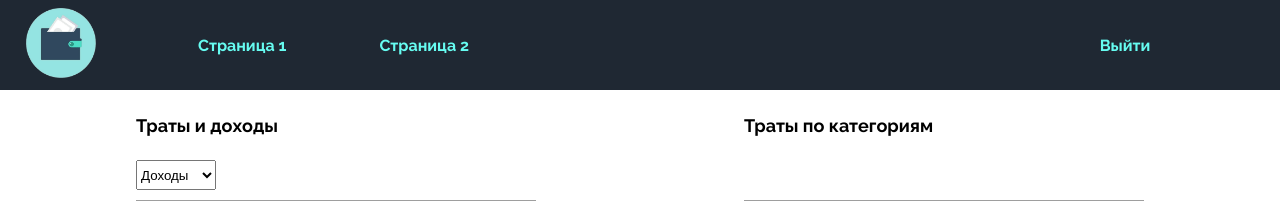
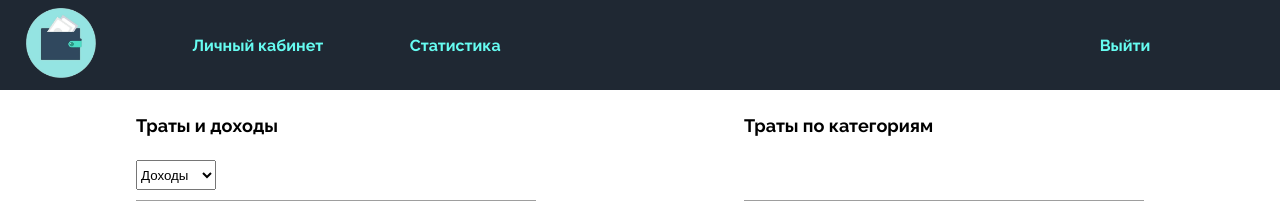
Before and after one commit to 08-06-a-05/project-g, a Django app: page /account/stats/ in a window 1280 px wide. Shown: the top 201 px of the page. Run offline with Django 4.2, Linux system fonts and the light colour scheme; a user stored in the database is signed in; some libraries are stand-ins or nearby versions; grey boxes are pictures that could not be loaded.

Commit message:
header names updated

```diff
--- a/Moneysite/operations/static/graphs.js
+++ b/Moneysite/operations/static/graphs.js
@@ -29,7 +29,7 @@ function drawChart3() {
         pieResidueSliceLabel: 'Остальное',
         width: '400',
         height: '400',
-        chartArea: {width: '100%'},
+        chartArea: {width: '90%'},
         };
     var chart3 = new google.visualization.PieChart(document.getElementById('graph3'));
     chart3.draw(data3, options3);
@@ -44,7 +44,7 @@ function drawChart2(){
     width: '400',
     height: '400',
     legend: 'none',
-    chartArea: {width: '100%'},
+    chartArea: {width: '70%'},
     };
     var chart2 = new google.visualization.ColumnChart(document.getElementById('graph2'));
     chart2.draw(data2, options2);
@@ -59,7 +59,7 @@ function drawChart() {
     width: '400',
     height: '400',
     legend: 'none',
-    chartArea: {width: '100%'},
+    chartArea: {width: '70%'},
     };
     var chart = new google.visualization.ColumnChart(document.getElementById('graph'));
     chart.draw(data, options);
--- a/Moneysite/templates/snippets/header.html
+++ b/Moneysite/templates/snippets/header.html
@@ -13,10 +13,10 @@
                 {% if 'account' in request.path %}
 
                         <li class = "menu-item" onclick="location.href='{% url 'LK' %}';" {% if 'LK' in request.path %} style = "border: 1px solid #66fcf1;" {% endif %}>
-                            <p name = "hf-text"> Страница 1 </p>
+                            <p name = "hf-text"> Личный кабинет </p>
                         </li>
                     <li class = "menu-item" onclick="location.href='{% url 'LK-statistics' %}';" {% if 'examplestat' in request.path %} style = "border: 1px solid #66fcf1;" {% endif %}>
-                        <p name = "hf-text"> Страница 2 </p>
+                        <p name = "hf-text"> Статистика </p>
                     </li>
 
                     <div class = "right">
```
